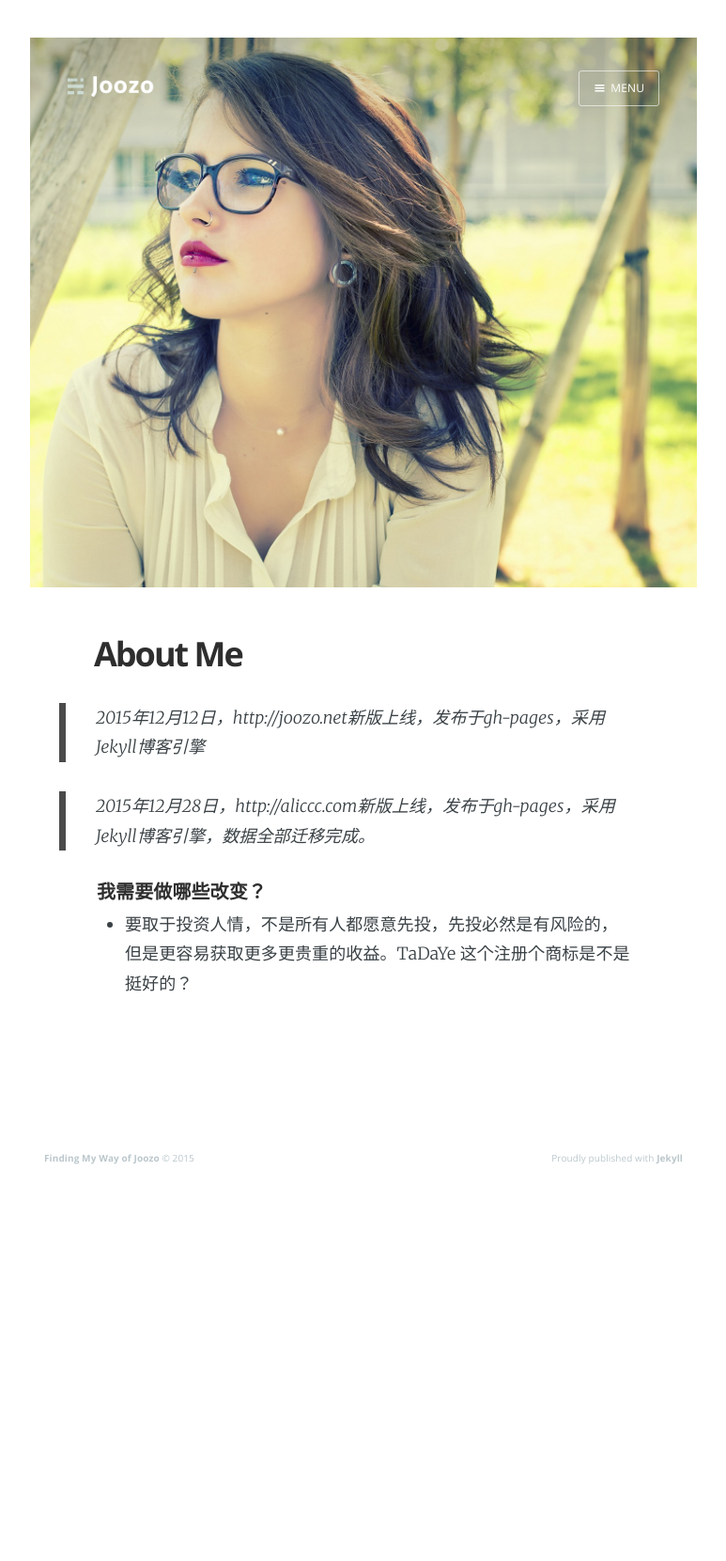
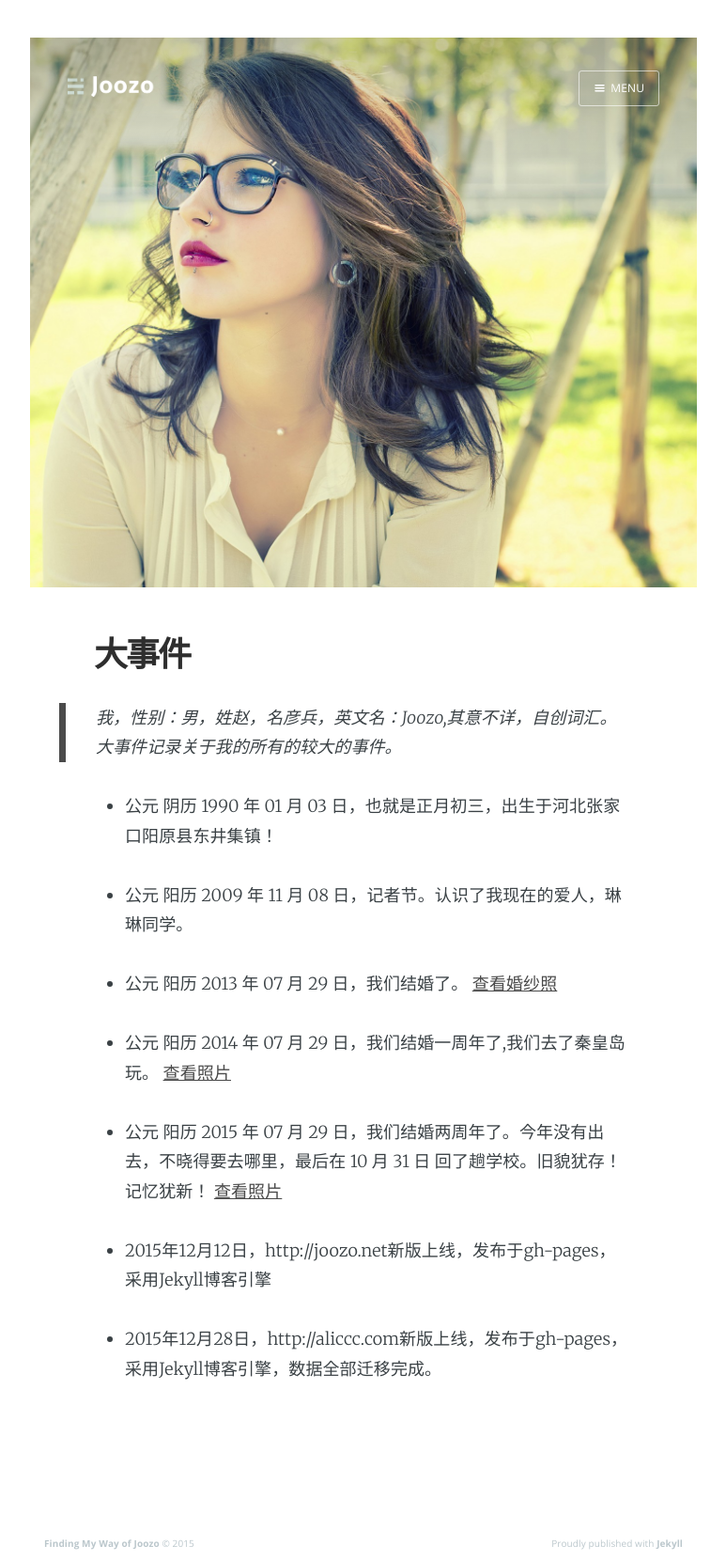
Before and after one commit to joo-studio/blog.joozo.cn, a Jekyll site: the page built from event.md, in a window 1280 px wide. Shown: the whole page at 94% size, without its empty margins (253-1026 px from the left). Built offline with Jekyll 4.4.1, drawn with Linux system fonts in a browser that asks for light colours; nearby versions of some CDN libraries; Markdown is read by kramdown in place of the engine named in the settings; before the commit the page ends 1251 px from its top, so only the background shows below that.

Commit message:
add new page

```diff
--- a/event.md
+++ b/event.md
@@ -1,6 +1,6 @@
 ---
 layout: page
-title: About Me
+title: 大事件
 class: 'post'
 navigation: True
 logo: 'assets/images/ghost.png'
@@ -8,11 +8,20 @@ cover: 'img/wallhaven-65791.jpg'
 current: big-event
 ---
 
->  2015年12月12日，http://joozo.net新版上线，发布于gh-pages，采用Jekyll博客引擎
->
 
->  2015年12月28日，http://aliccc.com新版上线，发布于gh-pages，采用Jekyll博客引擎，数据全部迁移完成。
->
+> 我，性别：男，姓赵，名彦兵，英文名：Joozo,其意不详，自创词汇。
+> 大事件记录关于我的所有的较大的事件。
 
-#####我需要做哪些改变？
-- 要取于投资人情，不是所有人都愿意先投，先投必然是有风险的，但是更容易获取更多更贵重的收益。TaDaYe 这个注册个商标是不是挺好的？
+* 公元 阴历 1990 年 01 月 03 日，也就是正月初三，出生于河北张家口阳原县东井集镇！
+
+* 公元 阳历 2009 年 11 月 08 日，记者节。认识了我现在的爱人，琳琳同学。
+
+* 公元 阳历 2013 年 07 月 29 日，我们结婚了。 [查看婚纱照](http://wedding.zhaoyanbing.cn/)
+
+* 公元 阳历 2014 年 07 月 29 日，我们结婚一周年了,我们去了秦皇岛玩。 [查看照片](http://one.zhaoyanbing.cn/)
+
+* 公元 阳历 2015 年 07 月 29 日，我们结婚两周年了。今年没有出去，不晓得要去哪里，最后在 10 月 31 日 回了趟学校。旧貌犹存！记忆犹新！ [查看照片](http://two.zhaoyanbing.cn/)
+
+* 2015年12月12日，http://joozo.net新版上线，发布于gh-pages，采用Jekyll博客引擎
+
+* 2015年12月28日，http://aliccc.com新版上线，发布于gh-pages，采用Jekyll博客引擎，数据全部迁移完成。
```
